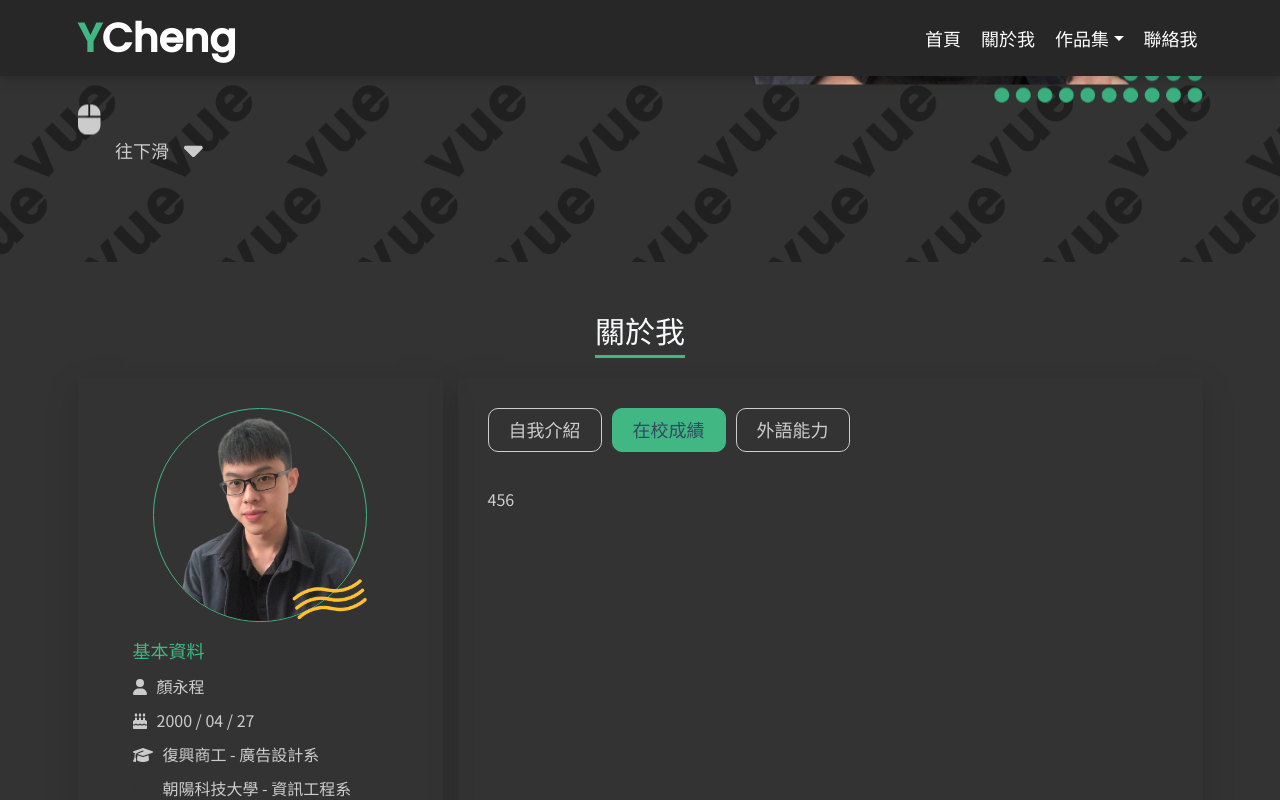
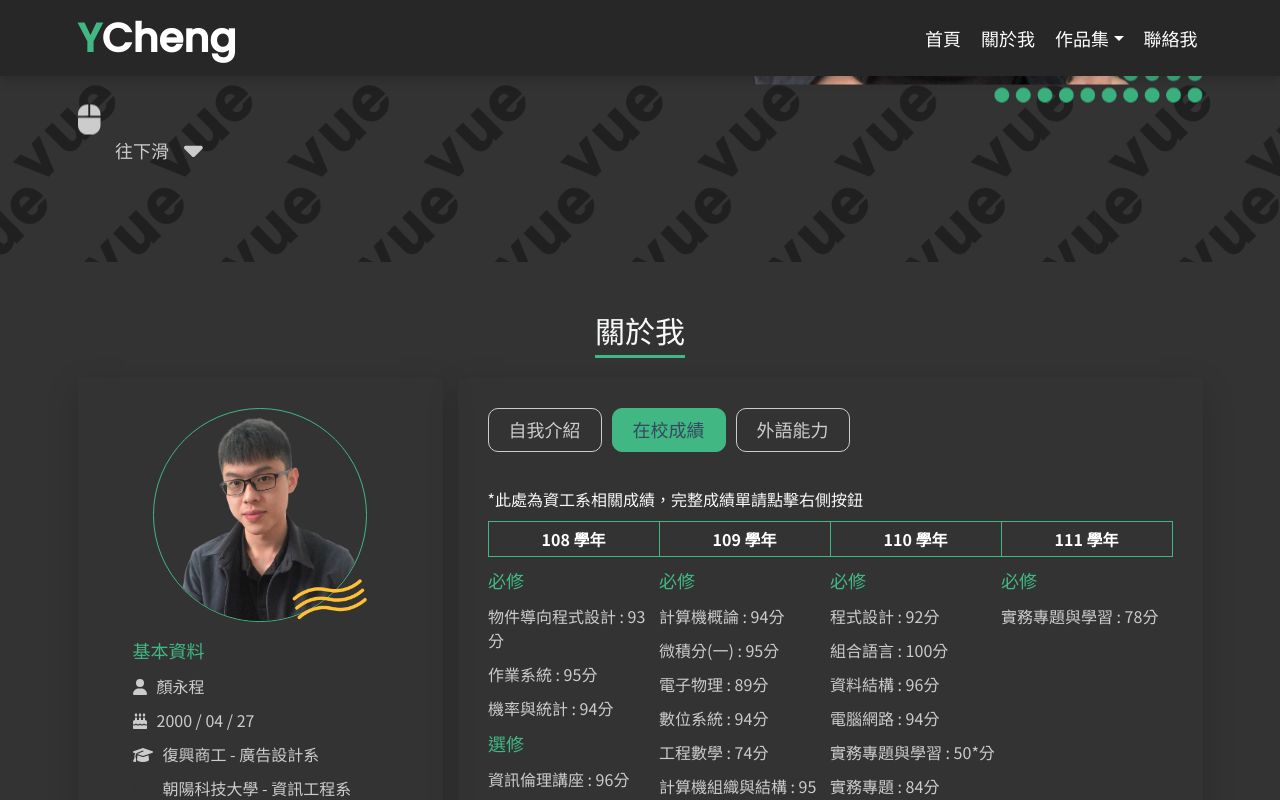
Before and after one commit to bdk27/vue_portfolio, a Vue app: page / in a window 1280 px wide. Both pictures are taken after a click on the element "在校成績". Shown: the part 614-1414 px from the top of the page. Built offline with nearby package versions, Linux system fonts and the light colour scheme.

Commit message:
add score

```diff
--- a/src/components/YchengAbout.vue
+++ b/src/components/YchengAbout.vue
@@ -35,10 +35,13 @@
 
                             <div class="swot">
                                 <table>
+                                    <thead>
                                         <tr>
                                             <th>STRENGTHS 優勢</th>
                                             <th>WEAKNESSES 劣勢</th>
                                         </tr>
+                                    </thead>
+                                    <tbody>
                                         <tr>
                                             <td>與其他本科系學生相比，擁有設計經驗，有助於日後開發和溝通</td>
                                             <td>無團隊開發與實戰經驗</td>
@@ -51,11 +54,84 @@
                                             <td>前端開發需要掌握的技術也在迭代更新</td>
                                             <td>入行門檻相對較低，競爭激烈</td>
                                         </tr>
+                                    </tbody>
                                 </table>
                             </div>
                         </div>
                         <div class="tab-contents">
-                            <p>456</p>
+                            <div class="">
+                                <p class="text-light">*此處為資工系相關成績，完整成績單請點擊右側按鈕</p>
+                                <!-- <teleport to='body'>
+                                    <img src="../assets/img/score.jpg" class="w-100">
+                                </teleport> -->
+                            </div>
+
+                            <div class="score">
+                                <table>
+                                    <thead>
+                                        <tr>
+                                            <th>108 學年</th>
+                                            <th>109 學年</th>
+                                            <th>110 學年</th>
+                                            <th>111 學年</th>
+                                        </tr>
+                                    </thead>
+                                    <tbody>
+                                        <tr>
+                                            <td>
+                                                <p class="title">必修</p>
+                                                <p>物件導向程式設計 : 93分</p>
+                                                <p>作業系統 : 95分</p>
+                                                <p>機率與統計 : 94分</p>
+                                                <p class="title">選修</p>
+                                                <p>資訊倫理講座 : 96分</p>
+                                                <p>系統分析與設計 : 94分</p>
+                                            </td>
+                                            <td>
+                                                <p class="title">必修</p>
+                                                <p>計算機概論 : 94分</p>
+                                                <p>微積分(一) : 95分</p>
+                                                <p>電子物理 : 89分</p>
+                                                <p>數位系統 : 94分</p>
+                                                <p>工程數學 : 74分</p>
+                                                <p>計算機組織與結構 : 95分</p>
+                                                <p>離散數學 : 95分</p>
+                                                <p>實務專題與服務學習: 88分</p>
+                                                <p>微積分(二) : 95分</p>
+                                                <p>電子學 : 85分</p>
+                                                <p>線性代數 : 95分</p>
+                                                <p>微處理機系統 : 79分</p>
+                                                <p>程式能力檢定 : 90分</p>
+                                                <p>實務專題 : 50*分</p>
+                                                <p>演算法 : 96分</p>
+                                            </td>
+                                            <td>
+                                                <p class="title">必修</p>
+                                                <p>程式設計 : 92分</p>
+                                                <p>組合語言 : 100分</p>
+                                                <p>資料結構 : 96分</p>
+                                                <p>電腦網路 : 94分</p>
+                                                <p>實務專題與學習 : 50*分</p>
+                                                <p>實務專題 : 84分</p>
+                                                <p class="title">選修</p>
+                                                <p>資工人規劃 : 94分</p>
+                                                <p>python程式設計 : 79分</p>
+                                                <p>python程式設計演練 : 79分</p>
+                                                <p>科技英文導讀 : 98分</p>
+                                                <p>軟體工程 : 92分</p>
+                                                <p>資料庫系統 : 76分</p>
+                                                <p>科技英文寫作 : 95分</p>
+                                                <p>專案管理 : 100分</p>
+                                                <p>無線網路 : 98分</p>
+                                            </td>
+                                            <td>
+                                                <p class="title">必修</p>
+                                                <p>實務專題與學習 : 78分</p>
+                                            </td>
+                                        </tr>
+                                    </tbody>
+                                </table>
+                            </div>
                         </div>
                         <div class="tab-contents">
                             <p>789</p>
@@ -185,6 +261,33 @@
 
             }
         }
+        .score {
+            table {
+                width: 100%;
+                thead {
+                    text-align: center;
+                    th {
+                        width: 20%;
+                        border: 1px solid $light-green;
+                        color: #fff;
+                        text-align: center;
+                        font-size: 1.6rem;
+                        padding: .5rem;
+                    }
+                }
+                tbody {
+                    td {
+                        vertical-align: top;
+                        .title {
+                            color: $light-green;
+                            margin-top: 1rem;
+                        }
+                    }
+                }
+            }
+
+
+        }
 
     }
 
```
Also changed, not shown: src/assets/img/score.jpg (added). Lines whose indentation alone changed are shown as unchanged.
